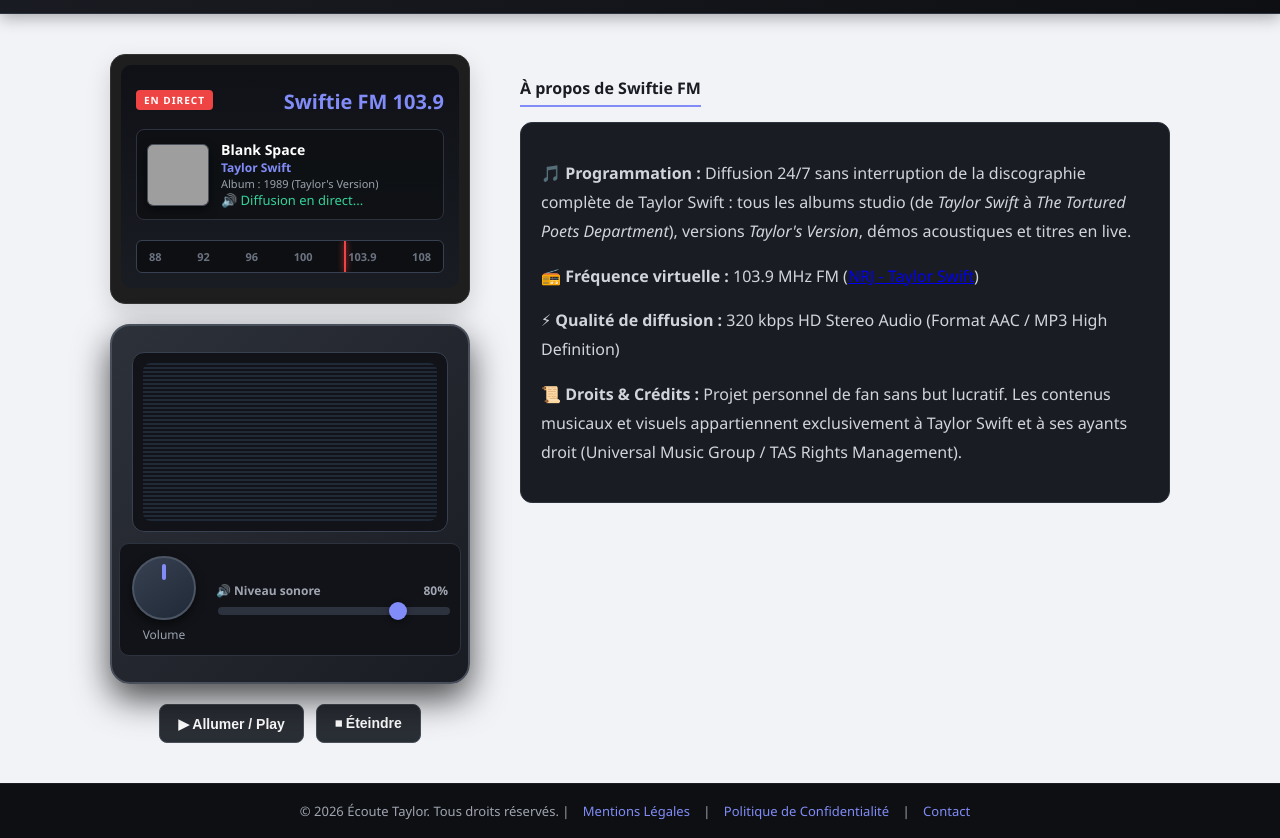
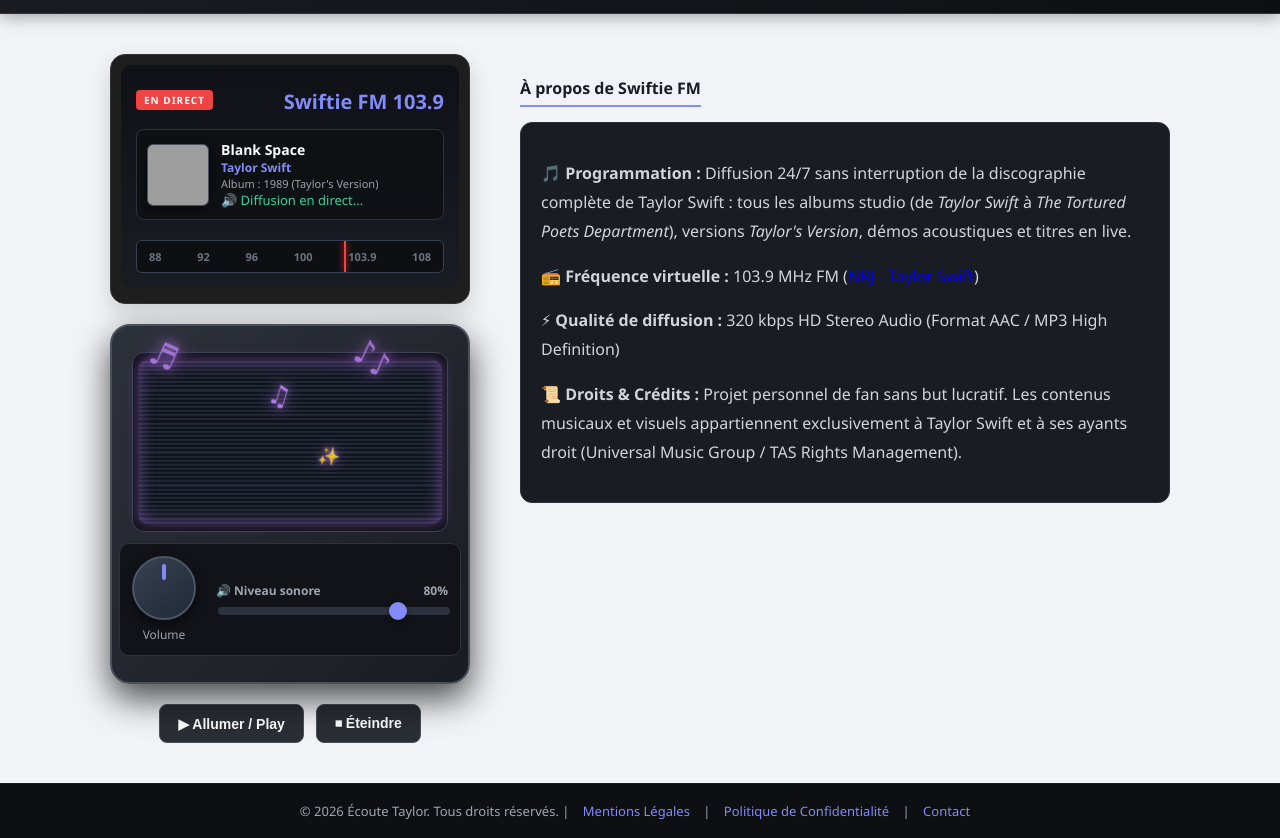
Before and after one commit to evanber908/lecteur-cd, a plain HTML site: page radio.html in a window 1280 px wide. Both pictures are taken after a click on the button "▶ Allumer / Play". Shown: the part 74-912 px from the top of the page. Drawn offline with Linux system fonts and the light colour scheme; no server answers; grey boxes are pictures that could not be loaded.

Commit message:
ajout d'effets sur le haut parleur

```diff
--- a/radio.html
+++ b/radio.html
@@ -59,10 +59,13 @@
         </div>
 
         <!-- Boîtier de la Radio -->
+        <!-- Boîtier de la Radio -->
         <div class="turntable radio-box">
           <!-- Grille de Haut-Parleur -->
           <div class="radio-speaker">
-            <div class="speaker-grille"></div>
+            <div id="speaker-grill" class="speaker-grille speaker-grill">
+              <div id="notes-container"></div>
+            </div>
           </div>
 
           <!-- Bouton rotatif + Réglage de Volume par Glissière (Souris) -->
--- a/radio.js
+++ b/radio.js
@@ -13,7 +13,13 @@
 const radioTrackArtist = document.getElementById('radio-track-artist');
 const radioTrackAlbum = document.getElementById('radio-track-album');
 
+// Haut-parleur et conteneur de notes
+const speakerGrill = document.querySelector('.speaker-grille') || document.getElementById('speaker-grill');
+const notesContainer = document.getElementById('notes-container');
+
 let trackInterval = null;
+let noteInterval = null;
+const MUSIC_NOTES = ['♪', '♫', '♩', '♬', '✨'];
 
 // Playlist de secours en cas de problème réseau
 const FALLBACK_PLAYLIST = [
@@ -45,15 +51,13 @@
 
 let fallbackIndex = 0;
 
-// Récupération des informations NRJ via ton Worker Cloudflare
+// 1. Récupération du titre en cours (API NRJ)
 async function fetchNowPlaying() {
   try {
     const res = await fetch('https://proxy-nrj.evan-berard45.workers.dev/');
     if (!res.ok) throw new Error("Erreur réseau");
 
     const data = await res.json();
-
-    // Identification de la station dans le JSON NRJ
     const station = Array.isArray(data)
       ? data.find(s => s.slug === 'nrj-taylor-swift' || s.id === '1109')
       : (data?.['nrj-taylor-swift'] || data?.webradio);
@@ -71,10 +75,8 @@
       if (radioTrackAlbum) radioTrackAlbum.textContent = "NRJ Taylor Swift (En direct)";
       return;
     }
-
     useFallbackTrack();
   } catch (err) {
-    console.warn("Impossible de charger les métadonnées en direct, bascule sur la playlist de secours.", err);
     useFallbackTrack();
   }
 }
@@ -88,10 +90,31 @@
   fallbackIndex = (fallbackIndex + 1) % FALLBACK_PLAYLIST.length;
 }
 
-// Initialisation au chargement du document
+// 2. Génération des notes de musique flottantes
+function spawnNote() {
+  if (!notesContainer) return;
+
+  const note = document.createElement('span');
+  note.classList.add('floating-note');
+  note.textContent = MUSIC_NOTES[Math.floor(Math.random() * MUSIC_NOTES.length)];
+
+  const leftPos = Math.random() * 80 + 10;
+  note.style.left = `${leftPos}%`;
+
+  const drift = (Math.random() - 0.5) * 60;
+  note.style.setProperty('--drift', `${drift}px`);
+
+  notesContainer.appendChild(note);
+
+  setTimeout(() => {
+    note.remove();
+  }, 2500);
+}
+
+// --- ÉVÉNEMENTS & CONTRÔLES ---
+
 document.addEventListener('DOMContentLoaded', () => {
   fetchNowPlaying();
-
   if (radioPlayer && volumeSlider) {
     radioPlayer.volume = parseFloat(volumeSlider.value);
   }
@@ -102,30 +125,29 @@
   volumeSlider.addEventListener('input', (e) => {
     const val = parseFloat(e.target.value);
     if (radioPlayer) radioPlayer.volume = val;
-
-    const pct = Math.round(val * 100);
-    if (volumeValText) volumeValText.textContent = `${pct}%`;
-
-    const angle = (val * 240) - 120;
-    if (volumeKnob) volumeKnob.style.transform = `rotate(${angle}deg)`;
+    if (volumeValText) volumeValText.textContent = `${Math.round(val * 100)}%`;
+    if (volumeKnob) volumeKnob.style.transform = `rotate(${(val * 240) - 120}deg)`;
   });
 }
 
-// Lancement de la radio
+// Lancement de la lecture audio
 if (btnPlay) {
   btnPlay.addEventListener('click', () => {
     if (!radioPlayer) return;
+
     radioPlayer.play().then(() => {
       if (radioStatus) {
         radioStatus.textContent = '🔊 Diffusion en direct...';
         radioStatus.style.color = '#34d399';
       }
       if (tunerNeedle) tunerNeedle.classList.add('playing');
+      if (speakerGrill) speakerGrill.classList.add('playing');
 
+      // Démarrage du suivi des titres et de la création de notes
       fetchNowPlaying();
-      if (!trackInterval) {
-        trackInterval = setInterval(fetchNowPlaying, 10000);
-      }
+      if (!trackInterval) trackInterval = setInterval(fetchNowPlaying, 10000);
+      if (!noteInterval) noteInterval = setInterval(spawnNote, 450);
+
     }).catch((err) => {
       console.error("Erreur de lecture audio :", err);
       if (radioStatus) radioStatus.textContent = '⚠️ Erreur de connexion au flux';
@@ -133,19 +155,21 @@
   });
 }
 
-// Arrêt de la radio
+// Arrêt de la lecture audio
 if (btnStop) {
   btnStop.addEventListener('click', () => {
     if (!radioPlayer) return;
+
     radioPlayer.pause();
+
     if (radioStatus) {
       radioStatus.textContent = 'Radio éteinte';
       radioStatus.style.color = '#9ca3af';
     }
     if (tunerNeedle) tunerNeedle.classList.remove('playing');
-    if (trackInterval) {
-      clearInterval(trackInterval);
-      trackInterval = null;
-    }
+    if (speakerGrill) speakerGrill.classList.remove('playing');
+
+    if (trackInterval) { clearInterval(trackInterval); trackInterval = null; }
+    if (noteInterval) { clearInterval(noteInterval); noteInterval = null; }
   });
 }
--- a/style.css
+++ b/style.css
@@ -825,3 +825,75 @@
   border: none;
   box-shadow: 0 2px 6px rgba(0, 0, 0, 0.4);
 }
+
+/* --- Vibration du haut-parleur --- */
+.speaker-grill {
+  position: relative;
+  width: 100%;
+  height: 100%;
+  overflow: visible;
+  transition: transform 0.2s ease;
+}
+
+/* Vibration plus rapide, rythmée et visible */
+.speaker-grill.playing {
+  animation: speakerPulse 0.32s ease-in-out infinite alternate;
+}
+
+@keyframes speakerPulse {
+  0% {
+    transform: scale(1) translate(0, 0);
+    box-shadow: inset 0 0 10px rgba(0, 0, 0, 0.8);
+  }
+  50% {
+    transform: scale(1.025) translate(-0.5px, -0.5px);
+    box-shadow: inset 0 0 14px rgba(168, 85, 247, 0.4), 0 0 8px rgba(168, 85, 247, 0.3);
+  }
+  100% {
+    transform: scale(1.04) translate(0.5px, 0.5px);
+    box-shadow: inset 0 0 18px rgba(192, 132, 252, 0.6), 0 0 16px rgba(192, 132, 252, 0.5);
+  }
+}
+
+/* Conteneur absolu pour libérer le champ de vision des notes */
+#notes-container {
+  position: absolute;
+  top: 0;
+  left: 0;
+  width: 100%;
+  height: 100%;
+  pointer-events: none;
+  overflow: visible;
+  z-index: 50;
+}
+
+/* --- Style et Animation des Notes Flottantes --- */
+.floating-note {
+  position: absolute;
+  bottom: 20px;
+  color: #c084fc;
+  font-size: 1.6rem;
+  font-weight: bold;
+  pointer-events: none;
+  opacity: 0;
+  z-index: 100;
+  animation: floatUp 2.5s cubic-bezier(0.25, 1, 0.5, 1) forwards;
+  text-shadow: 0 0 8px rgba(192, 132, 252, 0.9), 0 0 16px rgba(168, 85, 247, 0.7);
+}
+
+@keyframes floatUp {
+  0% {
+    transform: translateY(0) scale(0.5) rotate(0deg);
+    opacity: 0;
+  }
+  15% {
+    opacity: 1;
+  }
+  80% {
+    opacity: 0.8;
+  }
+  100% {
+    transform: translateY(-130px) translateX(var(--drift, 0px)) scale(1.3) rotate(25deg);
+    opacity: 0;
+  }
+}
```
